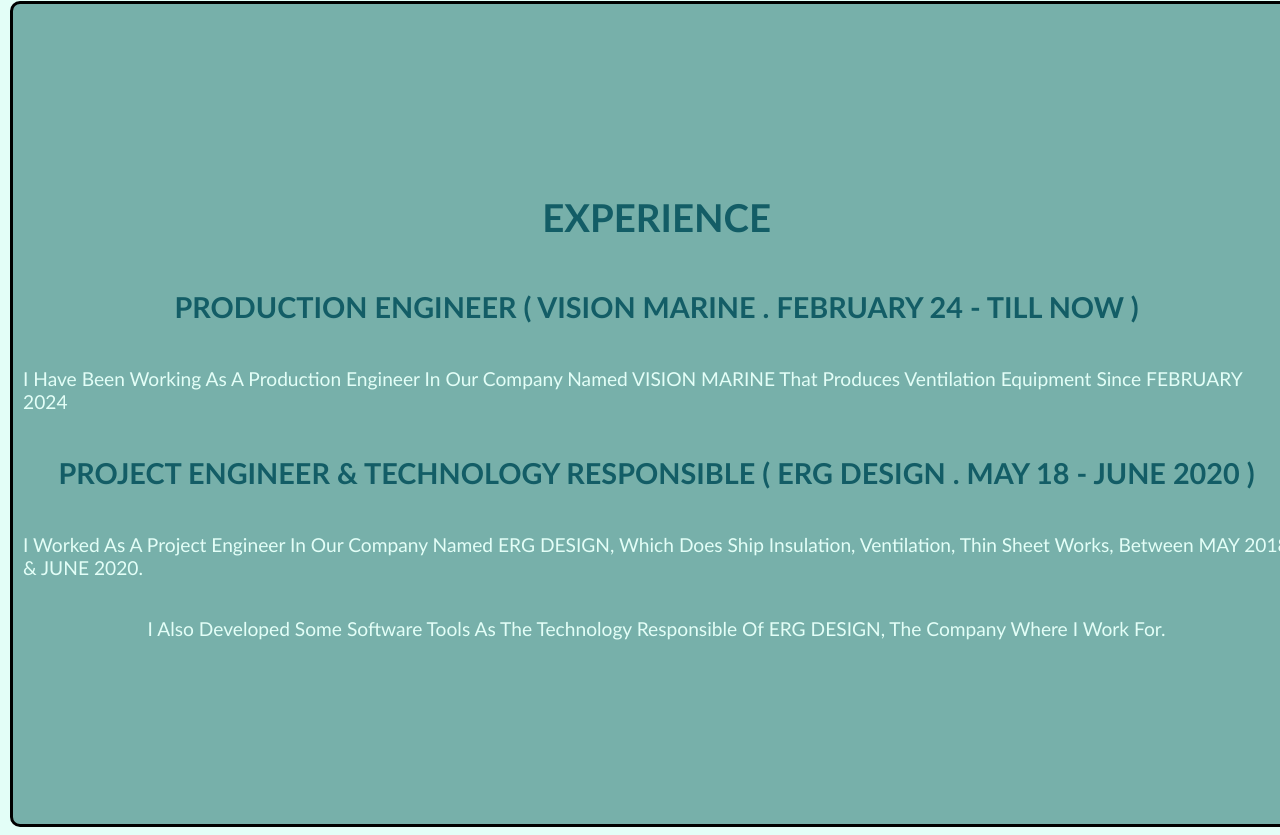
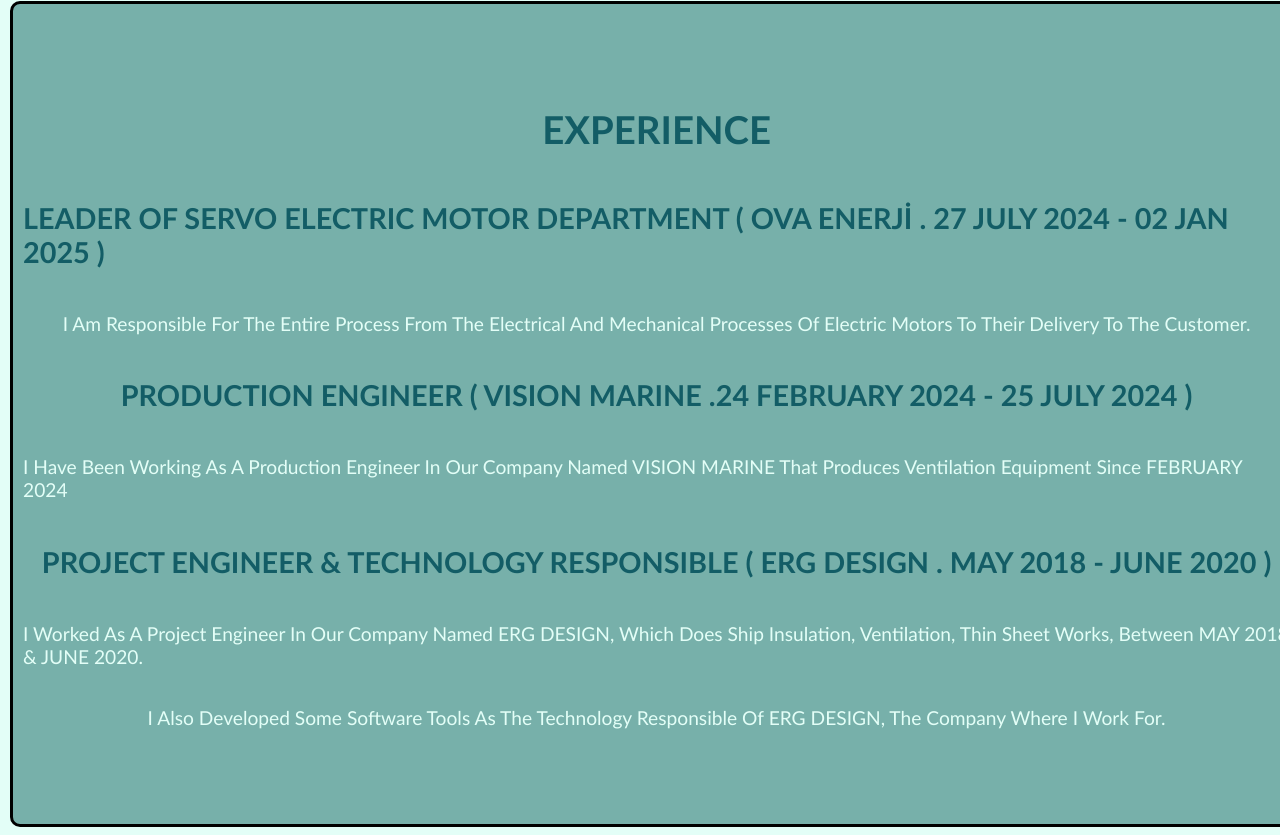
Before and after one commit to Furkanfikret/myCV, a plain HTML site: page index.html in a window 1280 px wide. Shown: the part 825-1660 px from the top of the page. Drawn offline with Linux system fonts and the light colour scheme.

Commit message:
Update index.html

```diff
--- a/index.html
+++ b/index.html
@@ -38,15 +38,18 @@
                     Çınarlı Mahellesi . Nato Caddesi . Özbek Sokak .  No:12/2 .  Derince/ KOCAELI
                 </p>
                 <a href="mailto:dedefiko1111@gmail.com">dedefiko1111@gmail.com</a>  <p>+(90) 551 926 30 07</p> <br><br>
-                As a mechatronics engineer, I  have experience  in various image processing, gui and front-end design development,
+                I have experience in similar subjects such as 3-phase asynchronous motor servo motor electrical panels, design of panels that activate 3-phase electric motors, star-delta starting, etc. In addition, I have knowledge on drawing these circuits in a computer environment and applying in the field.
+                <br><br>As a mechatronics engineer, I  have experience  in various image processing, gui and front-end design development,
                     <br> and I  have  many projects  and experience  in  this field  , and I also  do  algorithm  design and develop  websites.</br>
             </div>
         </div>
         <div class="box2" id="experience">
             <h1 style="color: #135D66;">EXPERIENCE</h1>
-            <h2 style="color: #135D66;">PRODUCTION ENGINEER  ( VISION MARINE  . FEBRUARY 24 - TILL NOW )</h2>
+            <h2 style="color: #135D66;">LEADER OF SERVO ELECTRIC MOTOR DEPARTMENT  ( OVA ENERJİ  . 27 JULY 2024 - 02 JAN 2025  )</h2>
+            <p>I Am Responsible For The Entire Process From The Electrical And Mechanical Processes Of  Electric Motors To Their Delivery To The Customer.</p>
+            <h2 style="color: #135D66;">PRODUCTION ENGINEER  ( VISION MARINE  .24 FEBRUARY 2024 - 25 JULY 2024 )</h2>
             <p>I Have Been Working As A Production Engineer In Our Company Named VISION MARINE That Produces Ventilation Equipment Since FEBRUARY 2024</p>
-            <h2 style="color: #135D66;">PROJECT ENGINEER & TECHNOLOGY RESPONSIBLE ( ERG DESIGN  .  MAY 18 - JUNE 2020 )</h2>
+            <h2 style="color: #135D66;">PROJECT ENGINEER & TECHNOLOGY RESPONSIBLE ( ERG DESIGN  .  MAY 2018 - JUNE 2020 )</h2>
             <P>I Worked As A Project Engineer In Our Company Named ERG DESIGN, Which Does Ship Insulation, Ventilation, Thin Sheet Works, Between MAY 2018 & JUNE 2020.</P>
             <P>I Also Developed Some Software Tools As The Technology Responsible Of ERG DESIGN, The Company Where I Work For.</P>
         </div>
@@ -61,7 +64,7 @@
 
             <h1 style="color: #135D66;">SKILLS</h1>
             <h2 style="color: #135D66;">Programming Language & Tools</h2>
-
+                <h2>COFASO   [Very Good] . SIMULIDE [Very Good] . FALSTAD [Good]</h2>
                 <h2>HTML5   [Very Good] . CSS [Very Good] . JS [Good]</h2>
                 <h2>JQUERY  [Good].BOOTSTRAP [Intermadiate]</h2>
                 <h2>JAVA [Very Good] . PYTHON [Very Good] . C#  [Good] </h2>
```
